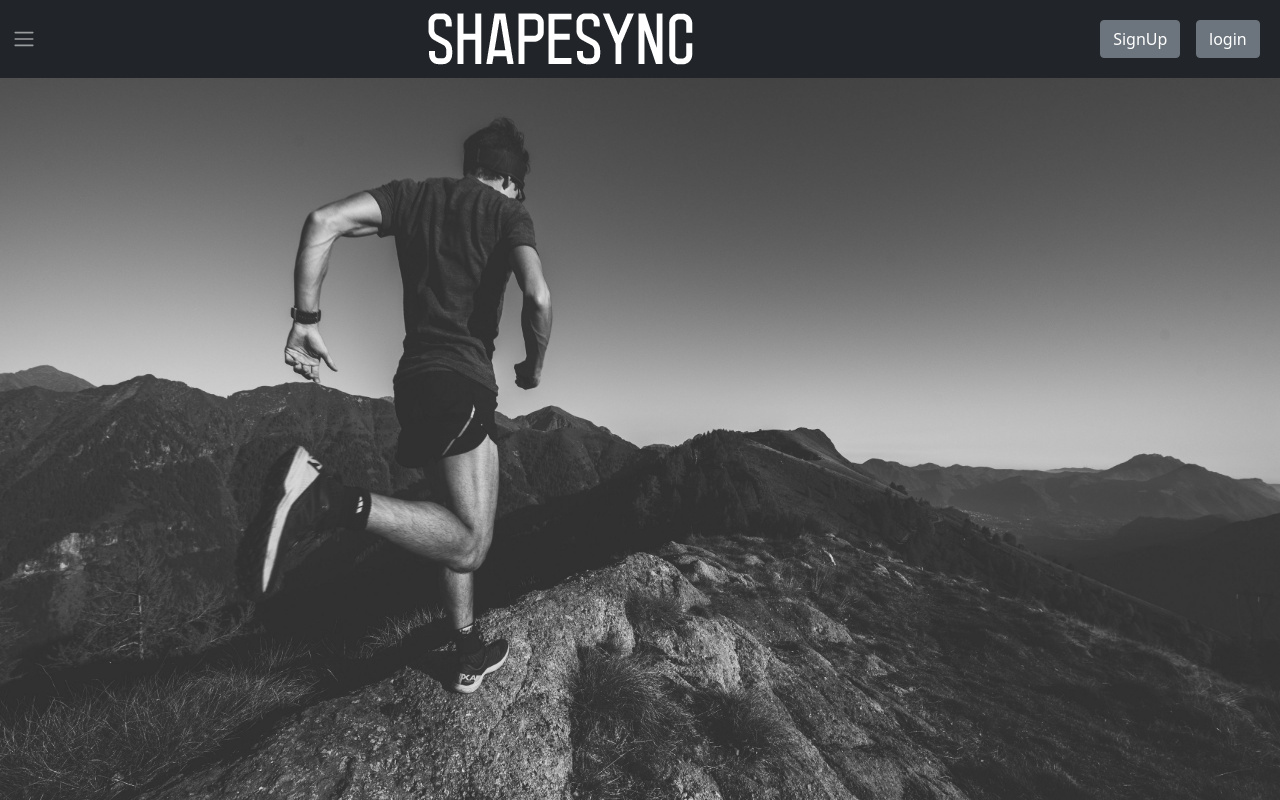
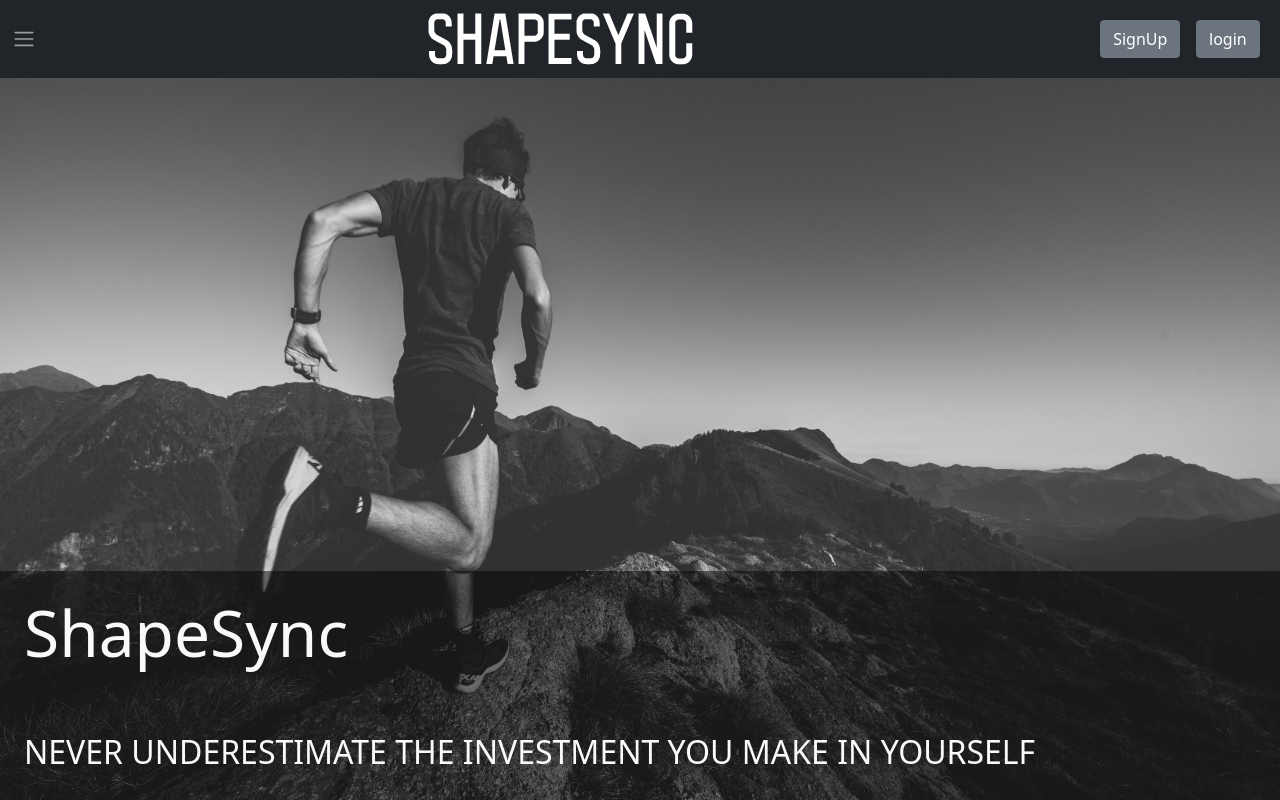
Before and after one commit to PrathmeshKushwaha/fitnesswebapp, a Flask app: page / in a window 1280 px wide. Run offline with Flask 3, Linux system fonts and the light colour scheme.

Commit message:
third commit

```diff
--- a/templates/home.html
+++ b/templates/home.html
@@ -5,10 +5,6 @@
 {% block head %}
 
 <style>
-    body {
-        overflow: hidden;
-    }
-
     .full-screen {
         position: absolute;
         top: 0;
@@ -24,7 +20,10 @@
 
 <div class="container-fluid p-0">
     <img src="{{ url_for('static', filename='images/running.jpg') }}" alt="Running Image" class="img-fluid full-screen">
-    <!-- Your content goes here -->
-    <p>NEVER UNDERESTIMATE THE INVESTMENT YOU MAKE IN YOURSELF</p>
+    <div class="position-absolute bottom-0 text-light w-100"
+    style="background-color: rgba(0, 0, 0, 0.5)">
+    <h2 class="p-4" style="font-size: 64px;">ShapeSync</h2>
+    <p class="p-4 m-0" style="font-size: 32px">NEVER UNDERESTIMATE THE INVESTMENT YOU MAKE IN YOURSELF</p>
+  </div>
 </div>
 {% endblock %}
```
Also changed, not shown: templates/Dashboard.html (+8 -0 lines).
